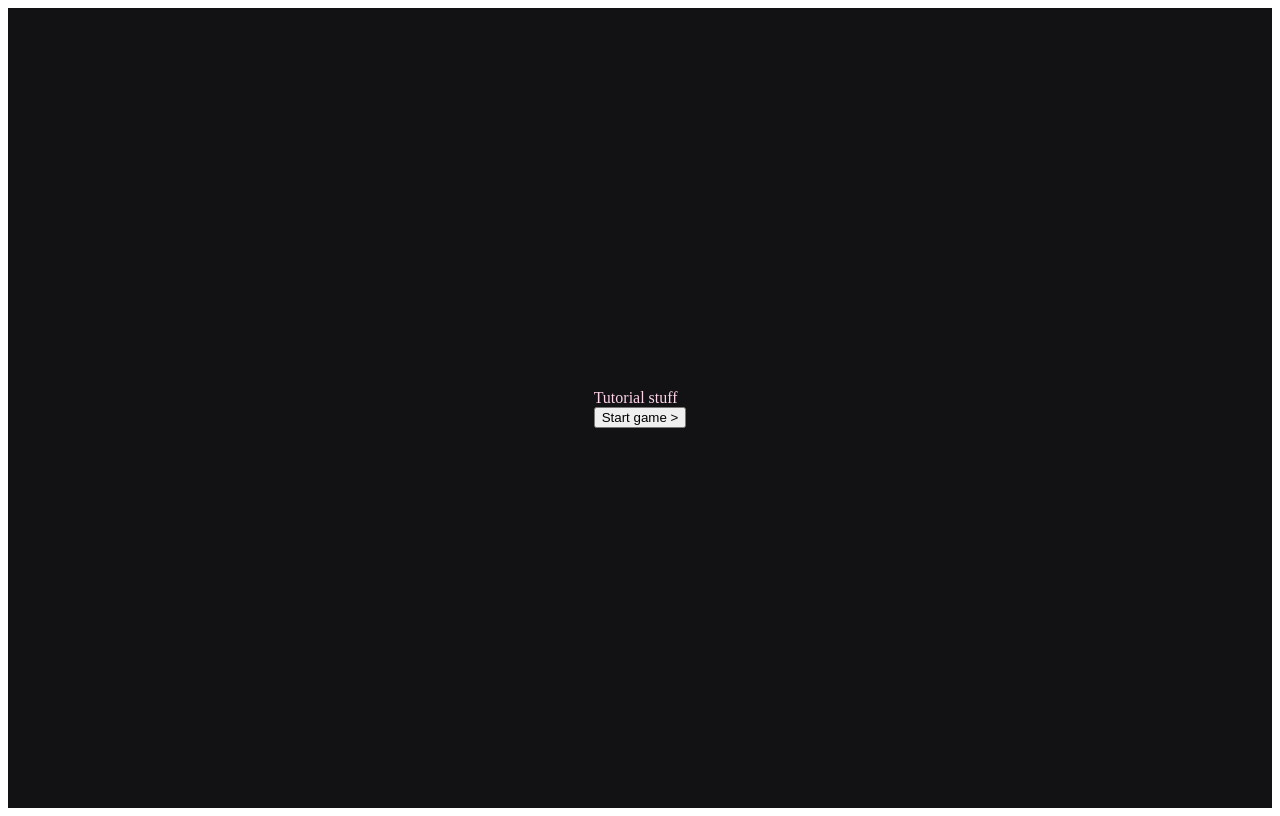
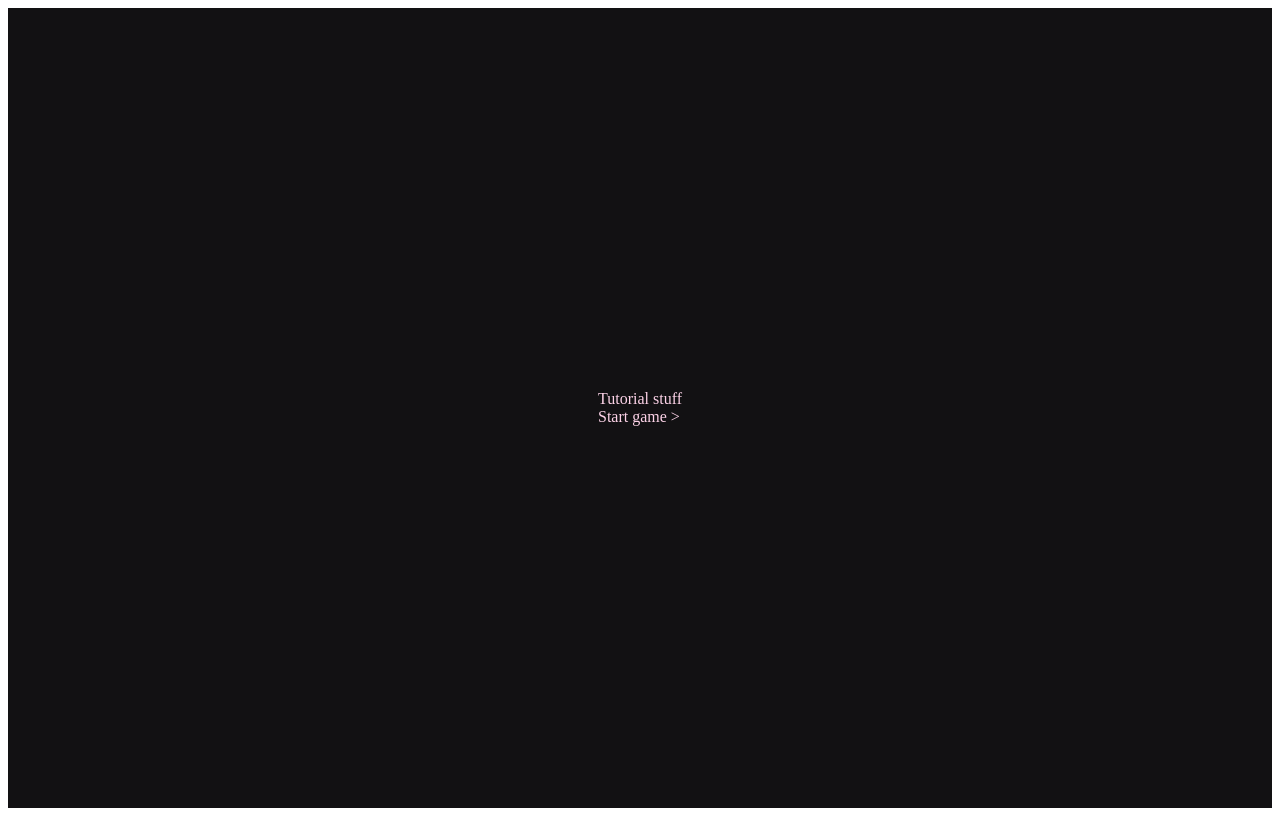
Before and after one commit to webcrawlersdev/minesweeper, a Next.js app: page /itsOverhaulTimeEverybody in a window 1280 px wide. Built offline with nearby package versions, Linux system fonts and the light colour scheme.

Commit message:
feat: added button reset

```diff
--- a/pages/_app.js
+++ b/pages/_app.js
@@ -15,6 +15,29 @@ export default MyApp;
 
 const globalStyles = globalCss({
   body: { overflow: "hidden" },
+
+  // Normalizing button
+  button: {
+    cursor: "pointer",
+
+    margin: 0,
+    padding: 0,
+
+    fontFamily: "inherit",
+    lineHeight: "inherit",
+    fontSize: "100%",
+    textTransform: "none",
+    color: "inherit",
+
+    backgroundColor: "transparent",
+    backgroundImage: "none",
+    border: "none",
+
+    "&:focus": {
+      outline: "1px dotted",
+      outline: "5px auto -webkit-focus-ring-color",
+    },
+  },
 });
 
 import Head from "next/head";
```
